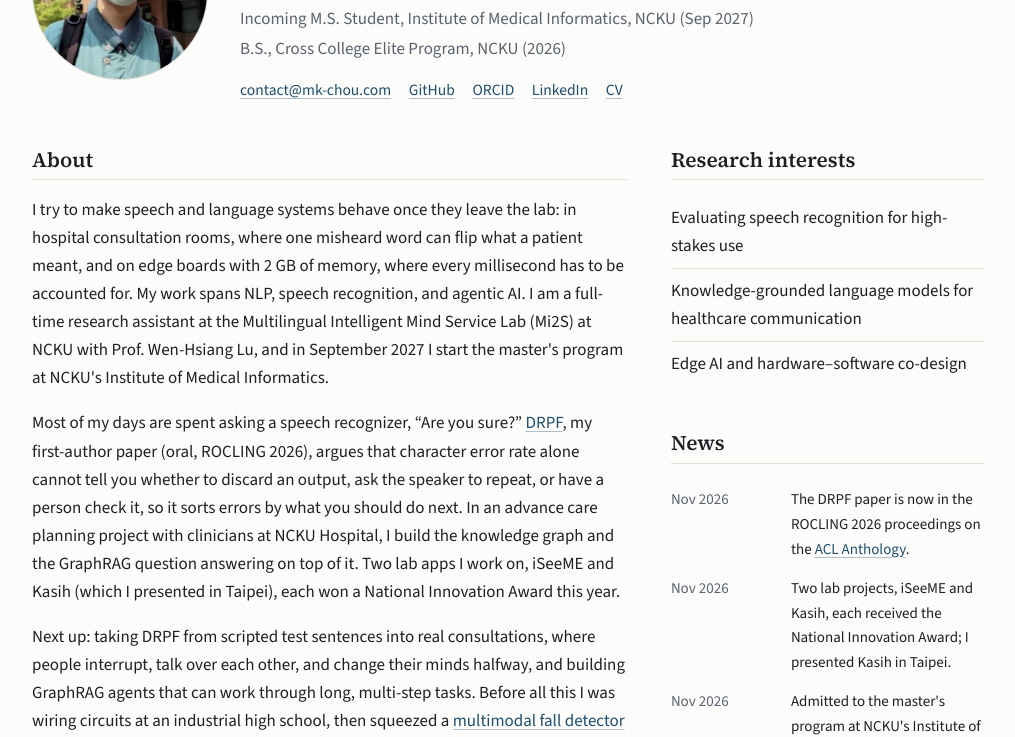
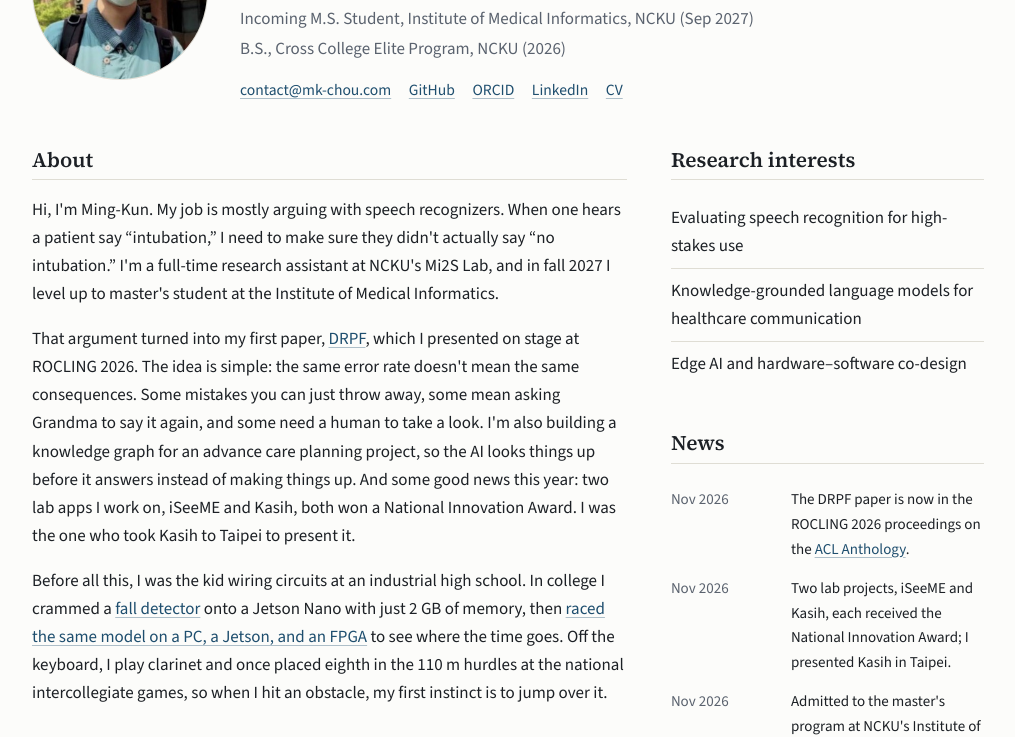
Before and after one commit to MKChou/mk-chou, a plain HTML site: page index.html in a window 1280 px wide. Shown: the part 223-960 px from the top of the page, without its empty margins (132-1147 px from the left). Drawn offline with nearby package versions, Linux system fonts and the light colour scheme.

Commit message:
Make homepage About more casual
Co-Authored-By: Claude Opus 5.5 <noreply@anthropic.com>

```diff
--- a/index.html
+++ b/index.html
@@ -57,9 +57,9 @@
         <div>
           <section class="section prose">
             <h2 class="section-title" data-i18n="home.h.about">About</h2>
-            <p data-i18n="home.about.p1">I try to make speech and language systems behave once they leave the lab: in hospital consultation rooms, where one misheard word can flip what a patient meant, and on edge boards with 2 GB of memory, where every millisecond has to be accounted for. My work spans NLP, speech recognition, and agentic AI. I am a full-time research assistant at the Multilingual Intelligent Mind Service Lab (Mi2S) at NCKU with Prof. Wen-Hsiang Lu, and in September 2027 I start the master's program at NCKU's Institute of Medical Informatics.</p>
-            <p data-i18n="home.about.p2" data-i18n-html>Most of my days are spent asking a speech recognizer, “Are you sure?” <a href="research/drpf/">DRPF</a>, my first-author paper (oral, ROCLING 2026), argues that character error rate alone cannot tell you whether to discard an output, ask the speaker to repeat, or have a person check it, so it sorts errors by what you should do next. In an advance care planning project with clinicians at NCKU Hospital, I build the knowledge graph and the GraphRAG question answering on top of it. Two lab apps I work on, iSeeME and Kasih (which I presented in Taipei), each won a National Innovation Award this year.</p>
-            <p data-i18n="home.about.p3" data-i18n-html>Next up: taking DRPF from scripted test sentences into real consultations, where people interrupt, talk over each other, and change their minds halfway, and building GraphRAG agents that can work through long, multi-step tasks. Before all this I was wiring circuits at an industrial high school, then squeezed a <a href="project/2/">multimodal fall detector</a> onto a Jetson Nano and ran one model on a PC, a Jetson, and an FPGA to <a href="project/3/">find where the latency actually goes</a>. Away from the keyboard, I have played clarinet in wind bands since high school and once finished eighth in the 110 m hurdles at the national intercollegiate games.</p>
+            <p data-i18n="home.about.p1">Hi, I'm Ming-Kun. My job is mostly arguing with speech recognizers. When one hears a patient say “intubation,” I need to make sure they didn't actually say “no intubation.” I'm a full-time research assistant at NCKU's Mi2S Lab, and in fall 2027 I level up to master's student at the Institute of Medical Informatics.</p>
+            <p data-i18n="home.about.p2" data-i18n-html>That argument turned into my first paper, <a href="research/drpf/">DRPF</a>, which I presented on stage at ROCLING 2026. The idea is simple: the same error rate doesn't mean the same consequences. Some mistakes you can just throw away, some mean asking Grandma to say it again, and some need a human to take a look. I'm also building a knowledge graph for an advance care planning project, so the AI looks things up before it answers instead of making things up. And some good news this year: two lab apps I work on, iSeeME and Kasih, both won a National Innovation Award. I was the one who took Kasih to Taipei to present it.</p>
+            <p data-i18n="home.about.p3" data-i18n-html>Before all this, I was the kid wiring circuits at an industrial high school. In college I crammed a <a href="project/2/">fall detector</a> onto a Jetson Nano with just 2 GB of memory, then <a href="project/3/">raced the same model on a PC, a Jetson, and an FPGA</a> to see where the time goes. Off the keyboard, I play clarinet and once placed eighth in the 110 m hurdles at the national intercollegiate games, so when I hit an obstacle, my first instinct is to jump over it.</p>
           </section>
 
           <section class="section">
--- a/js/site-i18n.js
+++ b/js/site-i18n.js
@@ -37,9 +37,9 @@ const SITE_I18N = {
     "home.edu.bs": "B.S., Cross College Elite Program, NCKU (2026)",
     "home.link.cv": "CV",
     "home.h.about": "About",
-    "home.about.p1": "I try to make speech and language systems behave once they leave the lab: in hospital consultation rooms, where one misheard word can flip what a patient meant, and on edge boards with 2 GB of memory, where every millisecond has to be accounted for. My work spans NLP, speech recognition, and agentic AI. I am a full-time research assistant at the Multilingual Intelligent Mind Service Lab (Mi2S) at NCKU with Prof. Wen-Hsiang Lu, and in September 2027 I start the master's program at NCKU's Institute of Medical Informatics.",
-    "home.about.p2": "Most of my days are spent asking a speech recognizer, “Are you sure?” <a href=\"research/drpf/\">DRPF</a>, my first-author paper (oral, ROCLING 2026), argues that character error rate alone cannot tell you whether to discard an output, ask the speaker to repeat, or have a person check it, so it sorts errors by what you should do next. In an advance care planning project with clinicians at NCKU Hospital, I build the knowledge graph and the GraphRAG question answering on top of it. Two lab apps I work on, iSeeME and Kasih (which I presented in Taipei), each won a National Innovation Award this year.",
-    "home.about.p3": "Next up: taking DRPF from scripted test sentences into real consultations, where people interrupt, talk over each other, and change their minds halfway, and building GraphRAG agents that can work through long, multi-step tasks. Before all this I was wiring circuits at an industrial high school, then squeezed a <a href=\"project/2/\">multimodal fall detector</a> onto a Jetson Nano and ran one model on a PC, a Jetson, and an FPGA to <a href=\"project/3/\">find where the latency actually goes</a>. Away from the keyboard, I have played clarinet in wind bands since high school and once finished eighth in the 110 m hurdles at the national intercollegiate games.",
+    "home.about.p1": "Hi, I'm Ming-Kun. My job is mostly arguing with speech recognizers. When one hears a patient say “intubation,” I need to make sure they didn't actually say “no intubation.” I'm a full-time research assistant at NCKU's Mi2S Lab, and in fall 2027 I level up to master's student at the Institute of Medical Informatics.",
+    "home.about.p2": "That argument turned into my first paper, <a href=\"research/drpf/\">DRPF</a>, which I presented on stage at ROCLING 2026. The idea is simple: the same error rate doesn't mean the same consequences. Some mistakes you can just throw away, some mean asking Grandma to say it again, and some need a human to take a look. I'm also building a knowledge graph for an advance care planning project, so the AI looks things up before it answers instead of making things up. And some good news this year: two lab apps I work on, iSeeME and Kasih, both won a National Innovation Award. I was the one who took Kasih to Taipei to present it.",
+    "home.about.p3": "Before all this, I was the kid wiring circuits at an industrial high school. In college I crammed a <a href=\"project/2/\">fall detector</a> onto a Jetson Nano with just 2 GB of memory, then <a href=\"project/3/\">raced the same model on a PC, a Jetson, and an FPGA</a> to see where the time goes. Off the keyboard, I play clarinet and once placed eighth in the 110 m hurdles at the national intercollegiate games, so when I hit an obstacle, my first instinct is to jump over it.",
     "home.h.pub": "Publication",
     "pub.link.page": "Project page",
     "pub.link.code": "Code and probe sets",
@@ -298,9 +298,9 @@ const SITE_I18N = {
     "home.edu.bs": "成大全校不分系學士學位學程 學士（2026）",
     "home.link.cv": "簡歷",
     "home.h.about": "簡介",
-    "home.about.p1": "我想讓語音與語言系統在走出實驗室之後依然靠得住：在醫院診間，聽錯一個詞就可能把病人的意思整個反過來；在只有 2GB 記憶體的邊緣裝置上，每一毫秒都得算清楚。研究範圍涵蓋自然語言處理、語音辨識與 agentic AI。目前在成大資工盧文祥教授的多語心智服務實驗室（Mi2S）擔任全職研究助理，2027 年 9 月將進入成大醫學資訊研究所碩士班。",
-    "home.about.p2": "我的日常，大概就是不斷追問語音辨識系統：「你確定嗎？」我以第一作者提出的 <a href=\"research/drpf/\">DRPF</a>（ROCLING 2026 口頭發表）指出，光看字錯誤率，無法判斷一段輸出該直接丟掉、請對方再說一次，還是交給人工確認，因此改用「接下來該怎麼處理」來分類錯誤。在與成大醫院醫師合作的預立醫療照護計畫中，我負責知識圖譜，以及建在圖譜上的 GraphRAG 問答。我參與的兩個實驗室 App「iSeeME 心識」與「Kasih 卡水」（由我赴台北報告），今年都拿下國家新創獎。",
-    "home.about.p3": "接下來想做的事：把 DRPF 從照稿念的測試句帶進真實的諮詢現場，那裡的人會插話、搶話、說到一半改變主意；也想打造能一步步完成多步驟複雜任務的 GraphRAG agent。再往前，我是在高雄高工接線路的學生，大學時把<a href=\"project/2/\">影音多模態跌倒偵測</a>塞進 Jetson Nano，又把同一份模型分別放到電腦、Jetson 與 FPGA 上，<a href=\"project/3/\">找出延遲到底花在哪裡</a>。離開鍵盤，我從高中吹單簧管至今，也曾在全國大專運動會跑進 110 公尺跨欄第八名。",
+    "home.about.p1": "嗨，我是明坤。我的工作主要是跟語音辨識系統吵架：它聽到病人說「要插管」，我得確認病人其實說的不是「不要插管」。目前在成大 Mi2S 實驗室當全職研究助理，2027 年秋天會正式升級成醫資所碩士生。",
+    "home.about.p2": "吵著吵著，就吵出了我的第一篇論文 <a href=\"research/drpf/\">DRPF</a>，還在 ROCLING 2026 上台報告。核心想法很簡單：錯誤率一樣，不代表後果一樣。有的錯丟掉就好，有的要請阿嬤再講一次，有的一定得找人看一眼。另外我也在幫預立醫療照護計畫蓋知識圖譜，讓 AI 回答前先查資料，不要自己亂編。今年還有好消息：我參與的 iSeeME 和 Kasih 都拿到國家新創獎，Kasih 是我扛上台北報告的。",
+    "home.about.p3": "在這之前，我是高雄高工接電線的少年。大學時硬把<a href=\"project/2/\">跌倒偵測</a>塞進只有 2GB 記憶體的 Jetson Nano，又把同一個模型丟到<a href=\"project/3/\">電腦、Jetson、FPGA 上賽跑</a>，看時間到底卡在哪。寫程式以外，我吹單簧管，也跑過全國大專 110 公尺跨欄第八名，所以遇到障礙，我的第一反應通常是跨過去。",
     "home.h.pub": "論文",
     "pub.link.page": "研究介紹",
     "pub.link.code": "程式與測試集",
```
